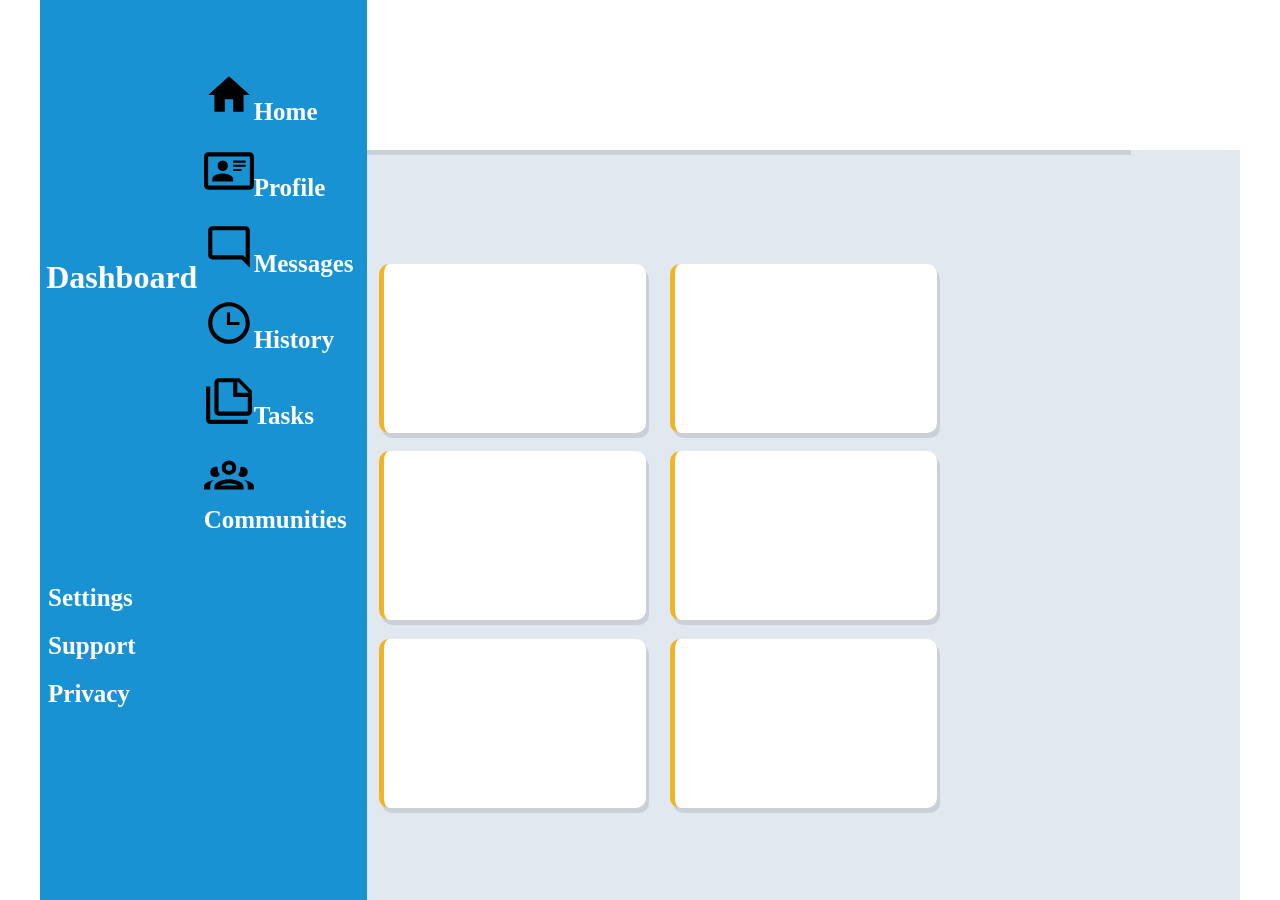
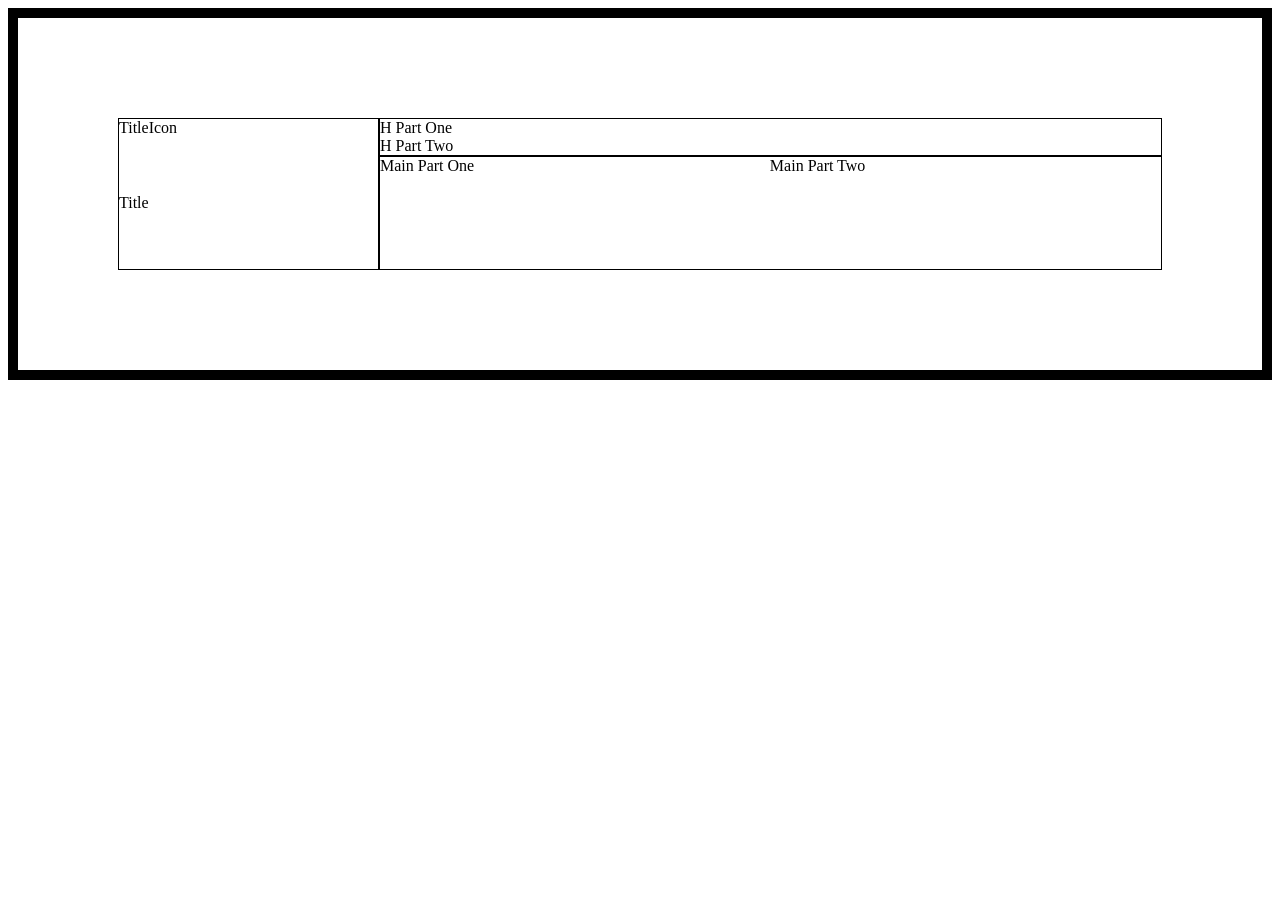
Before and after one commit to Harun1986/Admin_Dashboard, a website: page index.html in a window 1280 px wide. After the commit the page ends 800 px from the top, so only its background shows below. Drawn offline with Linux system fonts and the light colour scheme.

Commit message:
-started from scratch

```diff
--- a/index.html
+++ b/index.html
@@ -1,6 +1,5 @@
 <!DOCTYPE html>
 <html lang="en">
-
   <head>
     <meta charset="UTF-8" />
     <meta name="viewport" content="width=device-width, initial-scale=1.0" />
@@ -9,30 +8,29 @@
     <link rel="stylesheet" href="styles.css" />
   </head>
   <body>
-    <div id="master">
-      <div id="header">
-        <div id="headerPartOne"></div>
-        <div id="headerPartTwo"></div>
-      </div>
+    <master>
+      <header>
+        <div id="headerPartOne">H Part One</div>
+        <div id="headerPartTwo">H Part Two</div>
+      </header>
 
-      <div id="sidebar">
-        <div id="sidebarTitle">
-          <h1>Dashboard</h1>
+      <sidebar>
+        <div id="sidebarIcons">
+          <div id="sidebarTitleIcons">TitleIcon</div>
+          <ul id="sidebarPartOneListIcons"></ul>
+          <ul id="sidebarPartTwoListIcons"></ul>
         </div>
-        <div id="sidebarPartOne">
+        <div id="sidebarNav">
+          <div id="sidebarTitle">Title</div>
           <ul id="sidebarPartOneList"></ul>
-        </div>
-        <div id="sidebarPartTwo">
-          <ul id="sidebarPartTwoList"></ul>
-        </div>
-      </div>
+          <ul id="sidebarPartTwoList"></ul></div
+      ></sidebar>
 
-      <div id="main">
-        <div id="mainPartOne"></div>
-        <div id="mainPartTwo"></div>
-      </div>
-    </div>
+      <main>
+        <div id="mainPartOne">Main Part One</div>
+        <div id="mainPartTwo">Main Part Two</div>
+      </main>
+    </master>
   </body>
-
 </html>
 <script src="index.js"></script>
--- a/index.js
+++ b/index.js
@@ -1,4 +1,4 @@
-let svgSize = 50;
+let svgSize = 35;
 
 let titleIcon =
   "<svg xmlns='http://www.w3.org/2000/svg' viewBox='0 0 24 24' width=" +
@@ -102,27 +102,15 @@ const sidebarIcons = {
 };
 
 let text = "";
-for (let [key, value] of Object.entries(sidebarIcons)) {
-  text += "<li>" + value + key + "</li>";
+for (let key of Object.keys(sidebarIcons)) {
+  text += "<li>" + key + "</li>";
 }
 
-document.getElementById("sidebarPartOneList").innerHTML = text;
+let Icons = "";
+for (let Icon of Object.values(sidebarIcons)) {
+  Icons += "<li>" + Icon + "</li>";
+}
 
 let sidebarObjectPartOne = {};
 
 let sidebarListPartTwo = ["Settings", "Support", "Privacy"];
-
-for (let i = 1; i <= 6; i++) {
-  document.getElementById("mainPartOne").innerHTML +=
-    "<div id='card" + i + "' class='card'></div>";
-}
-
-/*sidebarListPartOne.forEach((item) => {
-  document.getElementById("sidebarPartOneList").innerHTML +=
-    "<li>" + item + "</li>";
-});*/
-
-sidebarListPartTwo.forEach((item) => {
-  document.getElementById("sidebarPartTwoList").innerHTML +=
-    "<li>" + item + "</li>";
-});
--- a/styles.css
+++ b/styles.css
@@ -1,124 +1,28 @@
-* {
-  margin: 0 auto;
+master {
+  display: grid;
+  border: solid 10px;
+  padding: 100px;
+  grid-template-columns: repeat(4, 1fr);
+  grid-template-rows: repeat(4, 1fr);
 }
 
-#master {
-  height: 900px;
-  width: 1200px;
+header {
   display: grid;
-  grid-template: repeat(12, 1fr) / repeat(11, 1fr);
+  border: solid 1px;
+  grid-column: 2 / 5;
 }
 
-ul {
-  list-style: none;
-  margin: 0;
-  padding: 0;
+main {
+  display: grid;
+  grid-column: 2 / 5;
+  grid-row: 2 / 5;
+  grid-auto-flow: column;
+  border: solid 1px;
 }
 
-ul:nth-child(1) {
-  padding-top: 30px;
+sidebar {
+  display: grid;
+  grid-column: 1 / 2;
+  grid-row: 1 / 5;
+  border: solid 1px;
 }
-
-li {
-  font-size: 25px;
-  font-weight: bold;
-  padding-top: 20px;
-}
-
-#icon {
-  color: white;
-}
-
-#sidebar {
-  padding-top: 20px;
-  background: #1992d4;
-  color: white;
-  display: grid;
-  grid-row: 1 / 13;
-  grid-column: 1 / 4;
-  grid-template-rows: repeat(10, 1fr);
-  grid-template-columns: 1fr 1fr;
-  width: 100%;
-}
-
-#sidebarTitle {
-  display: flex;
-  flex-direction: row-reverse;
-  align-items: center;
-}
-
-#sidebarPartTwoList {
-  padding-right: 60px;
-}
-
-#header {
-  display: grid;
-  height: 100%;
-  width: 100%;
-  grid-column: 4 / 11;
-  grid-row: 1 / 3;
-  grid-template-columns: repeat(8, 1fr);
-  grid-template-rows: repeat(2, 1fr);
-  background: white;
-  box-shadow: 0 5px rgba(0, 0, 0, 0.1);
-  z-index: 1;
-}
-
-#headerPartOne {
-  display: grid;
-  height: 100%;
-  width: 100%;
-  grid-row: 1 / 2;
-  grid-column: 1 / 9;
-}
-
-#headerPartTwo {
-  display: grid;
-  height: 100%;
-  width: 100%;
-  grid-row: 2 / 3;
-  grid-column: 1 / 9;
-}
-
-#main {
-  display: grid;
-  height: 100%;
-  width: 100%;
-  grid-column: 4 / 13;
-  grid-row: 3 / 13;
-  grid-template-columns: repeat(3, 1fr);
-  grid-template-rows: repeat(8, 1fr);
-  background: #e2e8f0;
-  overflow: hidden;
-}
-
-#mainPartOne {
-  display: grid;
-  height: 100%;
-  width: 100%;
-  padding-top: 20px;
-  background: #e2e8f0;
-  grid-column: 1 / 3;
-  grid-row: 2 / 8;
-  grid-template-columns: repeat(2, 1fr);
-  grid-template-rows: repeat(3, 1fr);
-}
-
-.card {
-  display: grid;
-  height: 90%;
-  width: 90%;
-  background: #ffffff;
-  border-left: solid 5px #f0b429;
-  border-radius: 10px;
-  box-shadow: 3px 5px rgba(0, 0, 0, 0.1);
-}
-
-#mainPartTwo {
-  display: grid;
-  height: 100%;
-  width: 100%;
-  background: #e2e8f0;
-  grid-column: 3 / 4;
-  grid-row: 2 / 8;
-}
```
